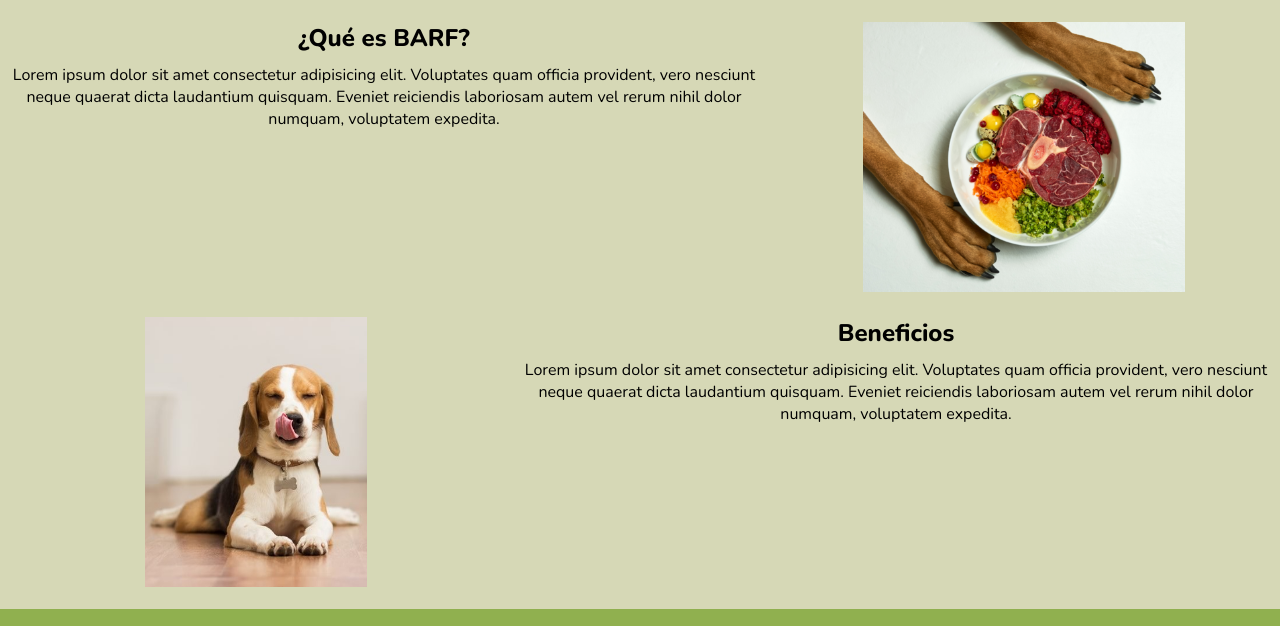
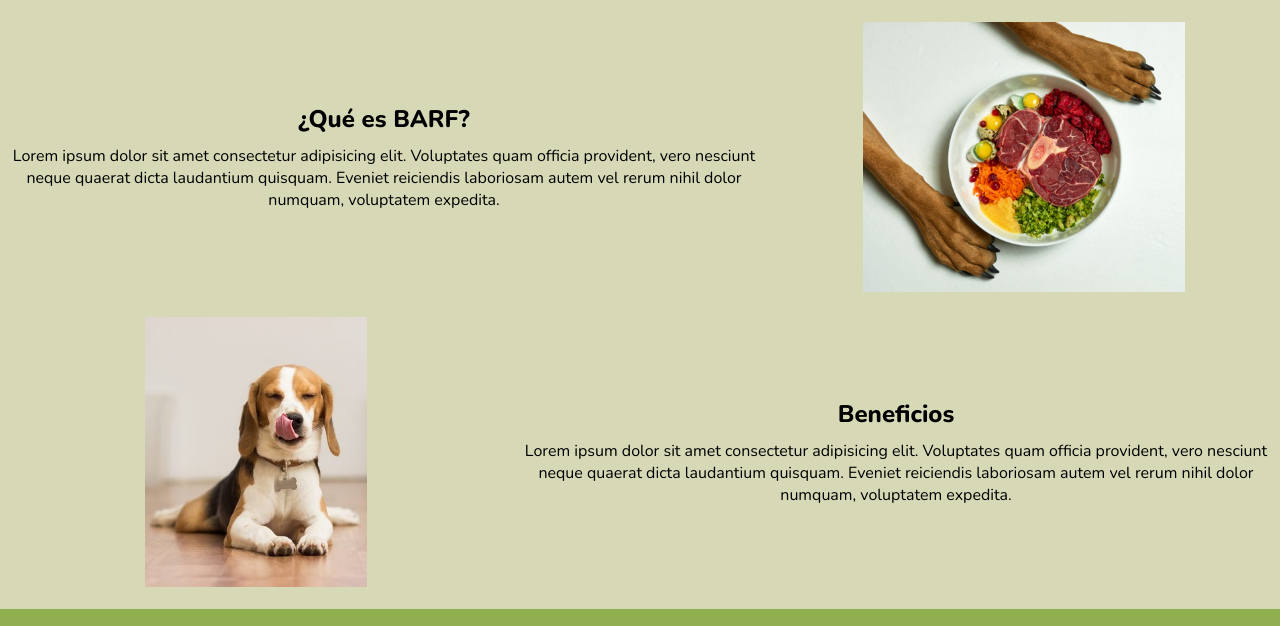
Before and after one commit to Kitsunito/NutriPets, a plain HTML site: page html/dieta.html in a window 1280 px wide. Shown: the part 121-747 px from the top of the page. Drawn offline with nearby package versions, Linux system fonts and the light colour scheme.

Commit message:
Arreglado el centrado de textos

```diff
--- a/html/dieta.html
+++ b/html/dieta.html
@@ -46,7 +46,7 @@
         </div>
         <section class="dieta">
             <article class="horizontal-flex">
-                <div class="article-text">
+                <div class="article-text align-media">
                     <h2>¿Qué es BARF?</h2>
                     <div class="text-description">
                         Lorem ipsum dolor sit amet consectetur adipisicing elit. Voluptates quam officia provident, vero nesciunt neque quaerat dicta laudantium quisquam. Eveniet reiciendis laboriosam autem vel rerum nihil dolor numquam, voluptatem expedita.
@@ -60,7 +60,7 @@
                 <div class="article-image">
                     <img src="../img/dogHealthy.jpg" alt="Perro saludable">
                 </div>
-                <div class="article-text">
+                <div class="article-text align-media">
                     <h2>Beneficios</h2>
                     <div class="text-description">
                         Lorem ipsum dolor sit amet consectetur adipisicing elit. Voluptates quam officia provident, vero nesciunt neque quaerat dicta laudantium quisquam. Eveniet reiciendis laboriosam autem vel rerum nihil dolor numquam, voluptatem expedita.
--- a/style.css
+++ b/style.css
@@ -39,6 +39,7 @@ main {
 
 section {
     width: 100%;
+    justify-content: center;
 }
 
 article {
@@ -94,6 +95,10 @@ label {
 img {
     height: 100%;
 }
+
+iframe{
+    width: 100%;
+}
 .navbar-brand {
     width: 30%;
     height: 60px;
@@ -146,8 +151,7 @@ img {
 
 .section-products {
     background-color: #dac0a7;
-    justify-content: center;
-    width: 100%;
+    justify-content: space-around;
 }
 
 .div-product{
@@ -157,8 +161,14 @@ img {
 }
 
 .article-text {
-    max-height: 270px;
+    max-height: 300px;
     width: 60%;
+}
+
+.align-media{
+    display: flex;
+    flex-direction: column;
+    justify-content: center;
 }
 
 .article-image {
@@ -235,6 +245,7 @@ img {
 #portada{
     height: 100%;
     opacity: 0.9;
+    border-radius: 5px;
 }
 
 #opt-question {
```
Also changed, not shown: html/contacto.html (+1 -1 lines), html/nosotros.html (+1 -2 lines), index.html (+8 -4 lines).
